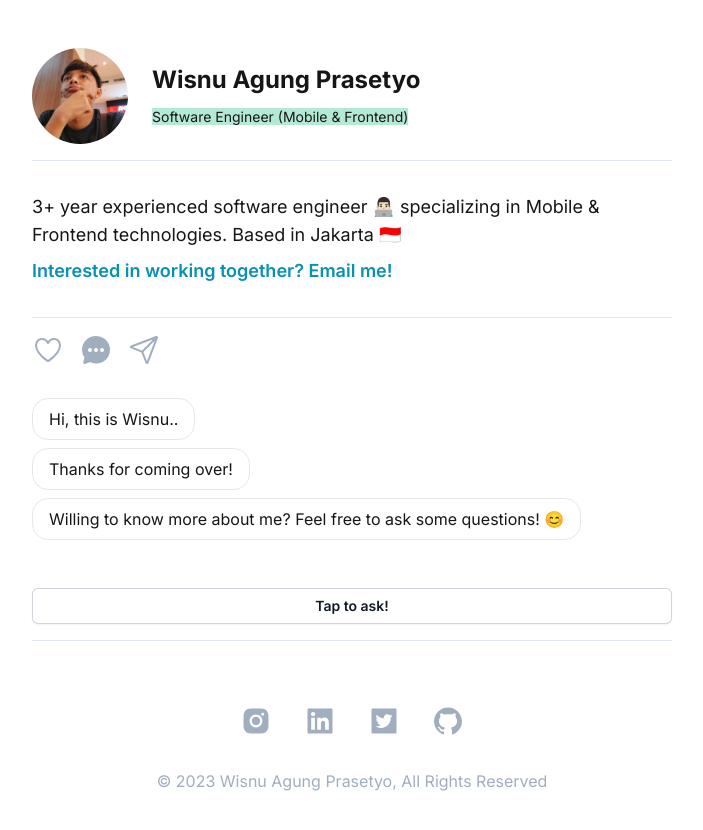
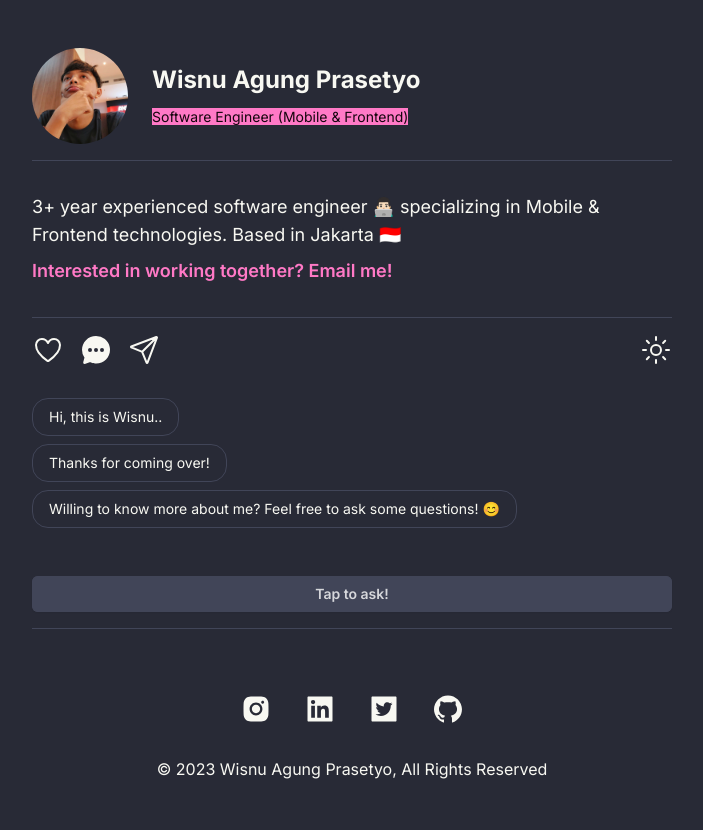
Before and after one commit to wisungyo/simplify-website, a Next.js app: page / in a window 1280 px wide. Shown: the top 830 px of the page, without its empty margins (288-991 px from the left). Built offline with nearby package versions, Linux system fonts and the light colour scheme.

Commit message:
feat: add theme

```diff
--- a/app/components/Bio/index.tsx
+++ b/app/components/Bio/index.tsx
@@ -13,7 +13,7 @@ const Bio = () => {
         <div className="flex flex-row">
           <a
             href="mailto:wisungyo@gmail.com"
-            className="font-semibold text-lg text-cyan-600"
+            className="font-semibold text-lg text-primary"
           >
             {toEmail}
           </a>
--- a/app/components/ChatBubble/index.tsx
+++ b/app/components/ChatBubble/index.tsx
@@ -6,10 +6,11 @@ const ChatBubble = ({
   lastBubble,
   size = "normal",
 }: ChatBubbleType) => {
-  const stylesBg = position === "end" ? "bg-[#A0AEC0]" : "";
+  const stylesBg = position === "end" ? "bg-neutral" : "";
   const stylesPoss = position === "end" ? "justify-end" : "justify-start";
   const stylesLast = lastBubble ? "mb-4" : "";
-  const stylesTextColor = position === "end" ? "text-white" : "";
+  const stylesTextColor = position === "end" ? "text-neutral-content" : "";
+  const stylesBorder = position === "end" ? "border-neutral" : "border-neutral";
 
   return (
     <>
@@ -17,7 +18,7 @@ const ChatBubble = ({
         <div className="max-w-[90%]">
           <div>
             <div
-              className={`inline-block rounded-[16px] border px-4 py-2 ${stylesBg} ${stylesTextColor}`}
+              className={`inline-block rounded-[16px] border px-4 py-2 text-sm ${stylesBorder} ${stylesBg} ${stylesTextColor}`}
             >
               <p>{text}</p>
             </div>
--- a/app/components/Footer/index.tsx
+++ b/app/components/Footer/index.tsx
@@ -5,9 +5,9 @@ const Footer = () => {
   return (
     <>
       <div className="flex flex-col">
-        <div className="bg-[#E2E8F0] h-[1px] mt-4 mb-16" />
+        <div className="bg-neutral h-[1px] mt-4 mb-16" />
         <FooterIcons />
-        <p className="text-[#A0AEC0] text-center mt-8">{footer}</p>
+        <p className="text-neutral-accent text-center mt-8">{footer}</p>
       </div>
     </>
   );
--- a/app/components/Header/index.tsx
+++ b/app/components/Header/index.tsx
@@ -17,11 +17,13 @@ const Header = () => {
         <div className="flex flex-col gap-2">
           <h1 className="font-bold text-2xl">{fullname}</h1>
           <div>
-            <h2 className="inline bg-accent font-base text-sm">{occupation}</h2>
+            <h2 className="inline bg-primary text-primary-content font-base text-sm">
+              {occupation}
+            </h2>
           </div>
         </div>
       </div>
-      <div className="bg-[#E2E8F0] h-[1px] my-4" />
+      <div className="bg-neutral h-[1px] my-4" />
     </>
   );
 };
--- a/app/components/Icon/index.tsx
+++ b/app/components/Icon/index.tsx
@@ -1,21 +1,11 @@
 "use client";
 
-import { primaryBlur } from "@/app/constants/colors";
 import { IconFooter } from "@/app/constants/types";
-import { useState } from "react";
 
 const Icon = ({ link, IconComponent, color }: IconFooter) => {
-  const [isHovered, setIsHovered] = useState<boolean>(false);
-
   return (
-    <a
-      href={link}
-      target="_blank"
-      rel="noopener noreferrer"
-      onMouseEnter={() => setIsHovered(true)}
-      onMouseLeave={() => setIsHovered(false)}
-    >
-      <IconComponent size="2em" color={isHovered ? color : primaryBlur} />
+    <a href={link} target="_blank" rel="noopener noreferrer">
+      <IconComponent size="2em" color="neutral" />
     </a>
   );
 };
--- a/app/components/IconToggle/index.tsx
+++ b/app/components/IconToggle/index.tsx
@@ -10,9 +10,9 @@ const IconToggle = ({
   return (
     <>
       {isActive ? (
-        <IconActive size="2em" color={color} className="cursor-pointer" />
+        <IconActive size="2em" color="neutral" className="cursor-pointer" />
       ) : (
-        <IconInactive size="2em" color={color} className="cursor-pointer" />
+        <IconInactive size="2em" color="neutral" className="cursor-pointer" />
       )}
     </>
   );
--- a/app/components/Panel/ChatRoom/index.tsx
+++ b/app/components/Panel/ChatRoom/index.tsx
@@ -39,7 +39,7 @@ const ChatRoom = () => {
     <>
       <div className="flex flex-col gap-2">
         {isSliced && (
-          <div className="flex flex-row justify-center text-cyan-600">•••</div>
+          <div className="flex flex-row justify-center text-primary">•••</div>
         )}
         {chats.map((data, index) => (
           <ChatBubble
@@ -50,12 +50,13 @@ const ChatRoom = () => {
           />
         ))}
       </div>
+      <div className="mt-8">
         {isAsk ? (
           <div className="flex flex-row scroll-smooth flex-wrap">
             {questions.map((data, index) => (
               <div
                 key={index}
-              className="py-2 px-3 rounded-xl border text-xs whitespace-nowrap mr-2 mb-2 cursor-pointer hover:bg-sky-50"
+                className="py-2 px-3 rounded-xl text-xs whitespace-nowrap mr-2 mb-2 cursor-pointer shadow-sm ring-1 ring-inset ring-neutral hover:bg-neutral-content hover:text-neutral"
                 onClick={() => handleAsk(data)}
               >
                 {data.text}
@@ -64,12 +65,13 @@ const ChatRoom = () => {
           </div>
         ) : (
           <div
-          className="inline-flex w-full justify-center gap-x-1.5 rounded-md bg-white px-3 py-2 text-sm font-semibold text-gray-900 shadow-sm ring-1 ring-inset ring-gray-300 hover:bg-sky-50 cursor-pointer"
+            className="inline-flex w-full justify-center gap-x-1.5 rounded-md bg-neutral text-neutral-content px-3 py-2 text-sm font-semibold shadow-sm ring-1 ring-inset ring-neutral hover:bg-neutral-content hover:text-neutral cursor-pointer"
             onClick={() => setIsAsk(true)}
           >
             {tapHere}
           </div>
         )}
+      </div>
     </>
   );
 };
--- a/app/components/Panel/PanelIcons/index.tsx
+++ b/app/components/Panel/PanelIcons/index.tsx
@@ -1,3 +1,5 @@
+"use client";
+
 import {
   IoHeartOutline,
   IoHeart,
@@ -5,13 +7,20 @@ import {
   IoChatbubbleEllipsesOutline,
   IoPaperPlane,
   IoPaperPlaneOutline,
+  IoSunny,
+  IoSunnyOutline,
 } from "react-icons/io5";
+import { useState } from "react";
 import { IconPanel } from "@/app/constants/types";
 import { primaryBlur } from "@/app/constants/colors";
 import IconToggle from "@/app/components/IconToggle";
-import ChatRoom from "../ChatRoom";
 
 const PanelIcons = () => {
+  const [isLiked, setIsLiked] = useState<boolean>(false);
+  const [isChatting, setIsChatting] = useState<boolean>(false);
+  const [isShared, setIsShared] = useState<boolean>(false);
+  const [isDark, setIsDark] = useState<boolean>(false);
+
   const panelIcons: IconPanel[] = [
     {
       name: "love",
@@ -36,8 +45,13 @@ const PanelIcons = () => {
     },
   ];
 
+  const handleDark = () => {
+    setIsDark(!isDark);
+  };
+
   return (
-    <div className="flex flex-col gap-8 ">
+    <>
+      <div className="flex flex-row justify-between">
         <div className="flex flex-row gap-4 justify-left">
           {panelIcons.map((data, index) => (
             <IconToggle
@@ -50,8 +64,23 @@ const PanelIcons = () => {
             />
           ))}
         </div>
-      <ChatRoom />
+        <label className="swap swap-rotate">
+          <input
+            type="checkbox"
+            className="theme-controller"
+            value="emerald"
+            onClick={handleDark}
+          />
+          <IconToggle
+            name={"love"}
+            IconActive={IoSunny}
+            IconInactive={IoSunnyOutline}
+            color="neutral"
+            isActive={isDark}
+          />
+        </label>
       </div>
+    </>
   );
 };
 
--- a/app/components/Panel/index.tsx
+++ b/app/components/Panel/index.tsx
@@ -1,10 +1,13 @@
+import ChatRoom from "./ChatRoom";
 import PanelIcons from "./PanelIcons";
 
 const Panel = () => {
   return (
     <>
-      <div className="bg-[#E2E8F0] h-[1px] my-4" />
+      <div className="bg-neutral h-[1px] my-4" />
       <PanelIcons />
+      <div className=" my-8" />
+      <ChatRoom />
     </>
   );
 };
--- a/app/layout.tsx
+++ b/app/layout.tsx
@@ -16,7 +16,7 @@ export default function RootLayout({
   children: React.ReactNode;
 }) {
   return (
-    <html lang="en" data-theme="pastel">
+    <html lang="en" data-theme="dracula">
       <body className={inter.className}>{children}</body>
     </html>
   );
--- a/tailwind.config.ts
+++ b/tailwind.config.ts
@@ -17,40 +17,10 @@ const config: Config = {
   },
   plugins: [require("daisyui")],
   daisyui: {
-    themes: [
-      "light",
-      "dark",
-      "cupcake",
-      "bumblebee",
-      "emerald",
-      "corporate",
-      "synthwave",
-      "retro",
-      "cyberpunk",
-      "valentine",
-      "halloween",
-      "garden",
-      "forest",
-      "aqua",
-      "lofi",
-      "pastel",
-      "fantasy",
-      "wireframe",
-      "black",
-      "luxury",
-      "dracula",
-      "cmyk",
-      "autumn",
-      "business",
-      "acid",
-      "lemonade",
-      "night",
-      "coffee",
-      "winter",
-      "dim",
-      "nord",
-      "sunset",
-    ],
+    themes: ["emerald", "dracula"],
+    base: true,
+    styled: true,
+    utils: true,
   },
 };
 export default config;
```
Lines whose indentation alone changed are shown as unchanged.
